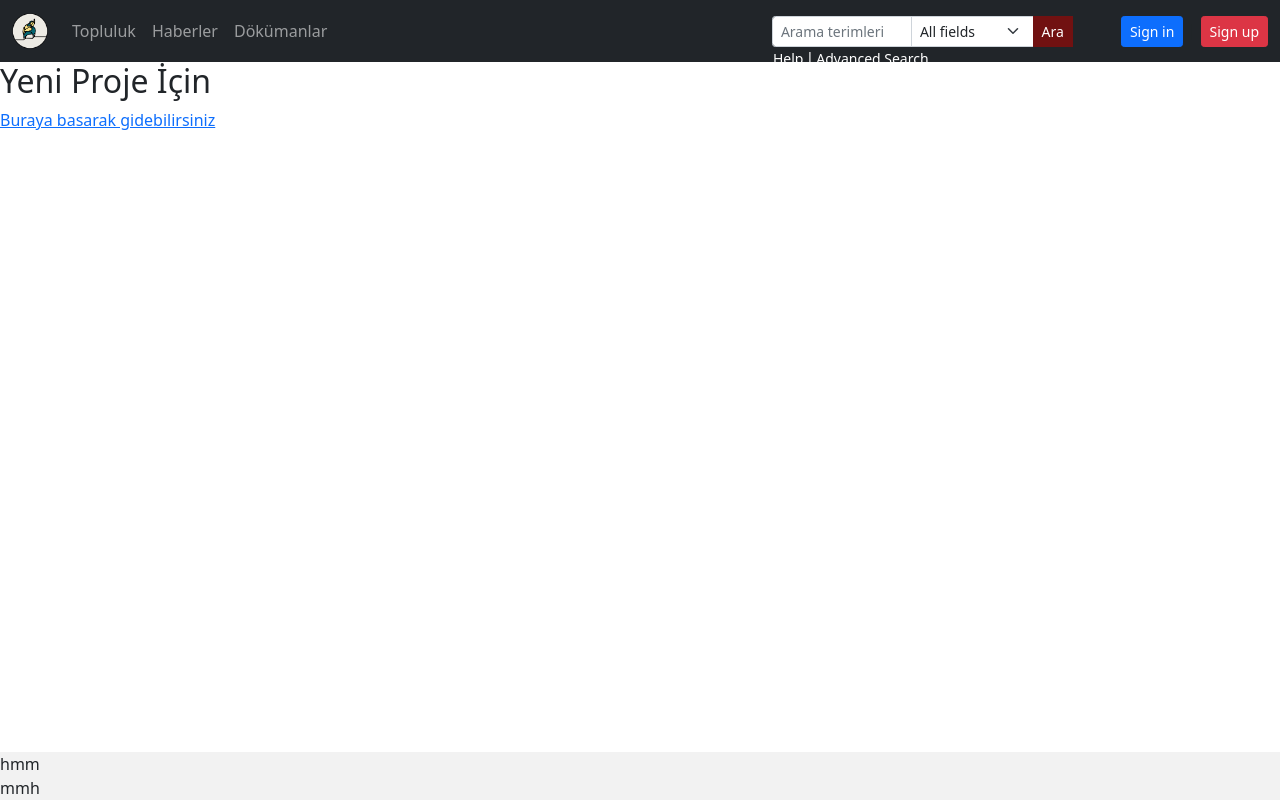
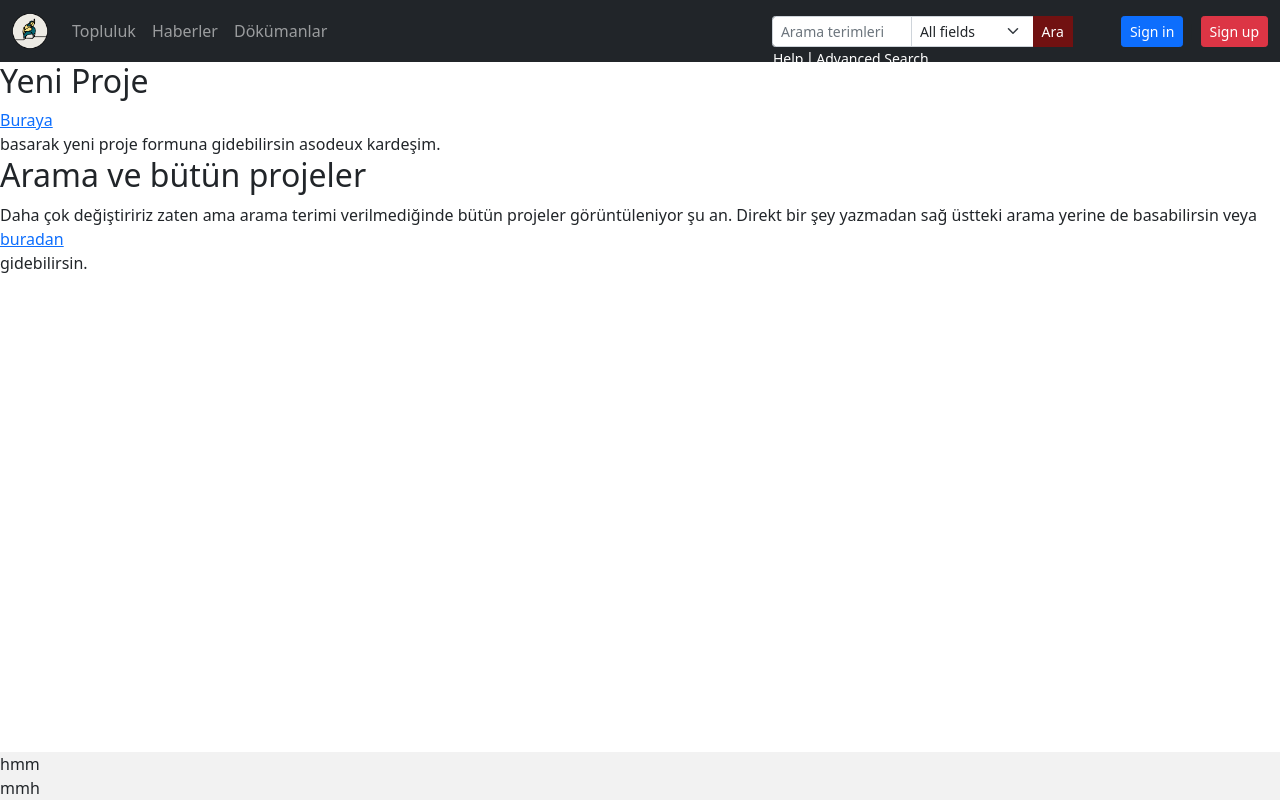
Before and after one commit to dakyol/Keci, a Django app: page /keci/ in a window 1280 px wide. Run offline with Django 3.2, Linux system fonts and the light colour scheme.

Commit message:
Fix index and search pages

```diff
--- a/keci/templates/index.html
+++ b/keci/templates/index.html
@@ -48,9 +48,12 @@
             <div class="d-lg-none custom-nav-div">
               <p><a href="{% url 'help' %}">Help</a> | <a href="{% url 'keci_advanced_search' %}">Advanced Search</a></p>
             </div>
+            {% if user.is_authenticated %}
+            {% else %}
             <div class="" id="login-div" style="float: right;">
               <a id="id_login" class="btn btn-primary btn-sm" href="{% url 'login' %}">Sign in</a> | <a id="id_register" class="btn btn-danger btn-sm" href="{% url 'register' %}">Sign up</a>
             </div>
+            {% endif %}
           </div>
         </div>
       </header>
--- a/keci/templates/keci/keci_home.html
+++ b/keci/templates/keci/keci_home.html
@@ -6,14 +6,21 @@
 <h1>Ola!</h1>
 {{user.get_username}}
 
+<a href="{% url 'logout' %}">log out</a>
+buradan çıkıyorsun
+
+<h2>Projelerinin Listesi de Bu</h2>
 {% for project in projects %}
 <a href="project/{{ project.id }}">{{ project.title }}</a>
 {% endfor %}
 {% endif %}
 
-<h2>Yeni Proje İçin</h2>
-<a href="{% url 'new_project' %}">Buraya basarak gidebilirsiniz</a>
+<h2>Yeni Proje</h2>
+<a href="{% url 'new_project' %}">Buraya</a> basarak yeni proje formuna gidebilirsin asodeux kardeşim.
 
+<h2>Arama ve bütün projeler</h2>
+Daha çok değiştiririz zaten ama arama terimi verilmediğinde bütün projeler görüntüleniyor şu an.
+Direkt bir şey yazmadan sağ üstteki arama yerine de basabilirsin veya <a href="{% url 'keci_search' %}">buradan</a> gidebilirsin.
 {% endblock %}
 
 
--- a/keci/views.py
+++ b/keci/views.py
@@ -19,9 +19,10 @@ from keci.forms import ProjectForm, UploadFileForm
 
 def keci_home_view(request):
     projects = ""
-
+    print(request.user.is_authenticated)
     if request.user.is_authenticated:
         projects = Project.objects.filter(created_by__username=request.user.username).order_by('-pub_date')
+        #projects = Project.objects.all().order_by('-pub_date')
         print(projects)
         print(type(projects))
     else:
@@ -64,7 +65,7 @@ def keci_search_view(request):
     field = request.GET.get('field')
     size = request.GET.get('size')
     order = request.GET.get('order')
-
+    print(type(query))
     if order == None:
         order = "-pub_date"
 
@@ -115,7 +116,7 @@ class new_project_view(LoginRequiredMixin, CreateView):
 
 def project_view(request, id):
     project = get_object_or_404(Project, id=id)
-    fl_path = 'media/documents/deneme/' + str(id) + '.tex'
+    fl_path = 'media/documents/' + str(id) + '.tex'
     f = open(fl_path, 'r')
     file_content = f.read()
     f.close()
@@ -127,9 +128,9 @@ def help_view(request):
     return render(request, 'keci/help.html', context=context)
 
 def download_pdf(request, id):
-    fl_path = 'media/documents/deneme/' + str(id) + '.tex'
+    fl_path = 'media/documents/' + str(id) + '.tex'
     print(fl_path)
-    filename = str(id) + ".pdf" #str(id)+'.pdf'
+    filename = str(id) + ".tex" #str(id)+'.pdf'
 
     fl = open(fl_path, 'r')
     mime_type, _ = mimetypes.guess_type(fl_path)
```
Also changed, not shown: keci/models.py (+9 -2 lines), keci/templatetags/custom_tags.py (+16 -4 lines), keci/migrations/0003_alter_project_document.py (added), 1 other file.
